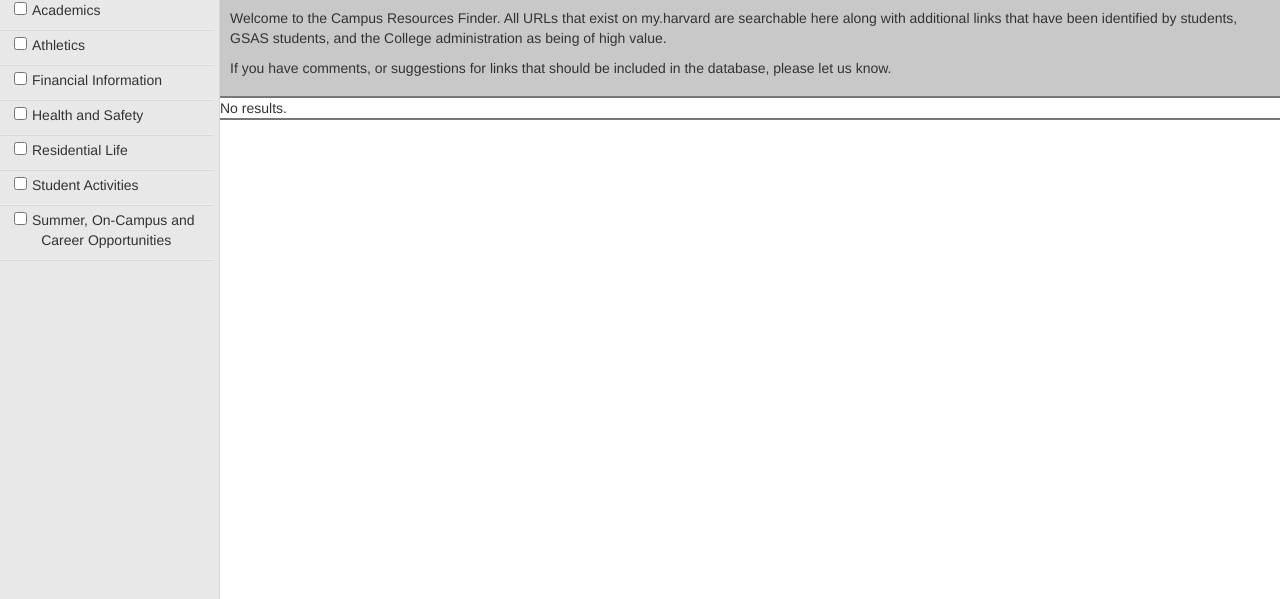
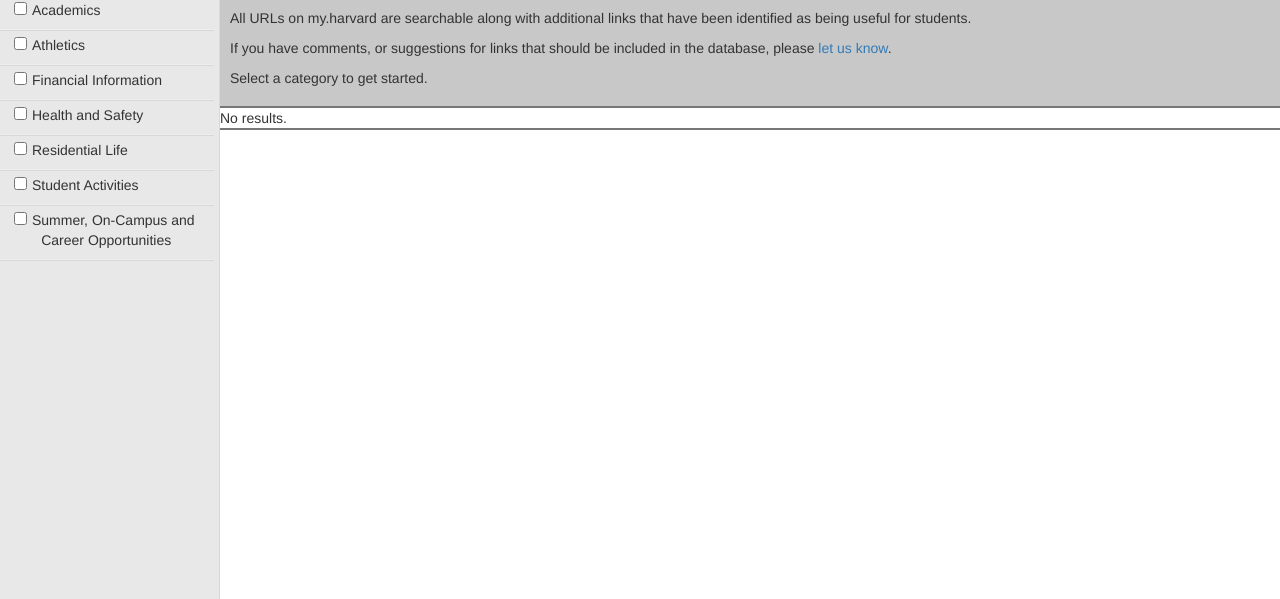
Before and after one commit to Harvard-ATG/CampusResources, a CodeIgniter app: page / in a window 1280 px wide. Shown: the top 599 px of the page. Run offline with CodeIgniter, Linux system fonts and the light colour scheme; some libraries are stand-ins or nearby versions.

Commit message:
update help text per shannon

```diff
--- a/app/application/views/home_view.php
+++ b/app/application/views/home_view.php
@@ -74,8 +74,9 @@
 	        </div>
 		    <div id='resultsWrapper'>
                 <div id="searchHelp">
-                    <p>Welcome to the Campus Resources Finder. All URLs that exist on my.harvard are searchable here along with additional links that have been identified by students, GSAS students, and the College administration as being of high value.</p>
-                    <p>If you have comments, or suggestions for links that should be included in the database, please let us know.</p>
+                    <p>All URLs on my.harvard are searchable along with additional links that have been identified as being useful for students.</p>
+                    <p>If you have comments, or suggestions for links that should be included in the database, please <a href="https://huit.uservoice.com/forums/177074/category/77985">let us know</a>.</p>
+                    <p>Select a category to get started.</p>
                 </div>
 		    	<div id='text_search'>
 			    	 <p>&nbsp;&nbsp;Filter These Results: <input type="text" id="textBox" name="textQuery"> &nbsp;</p>
```
